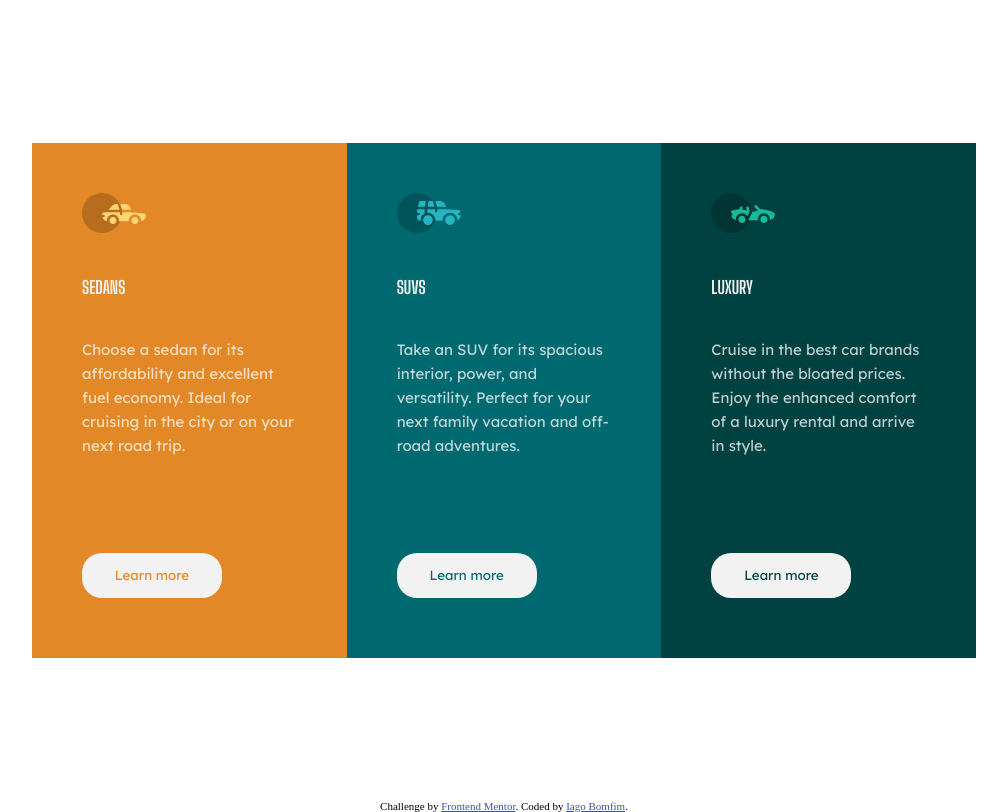
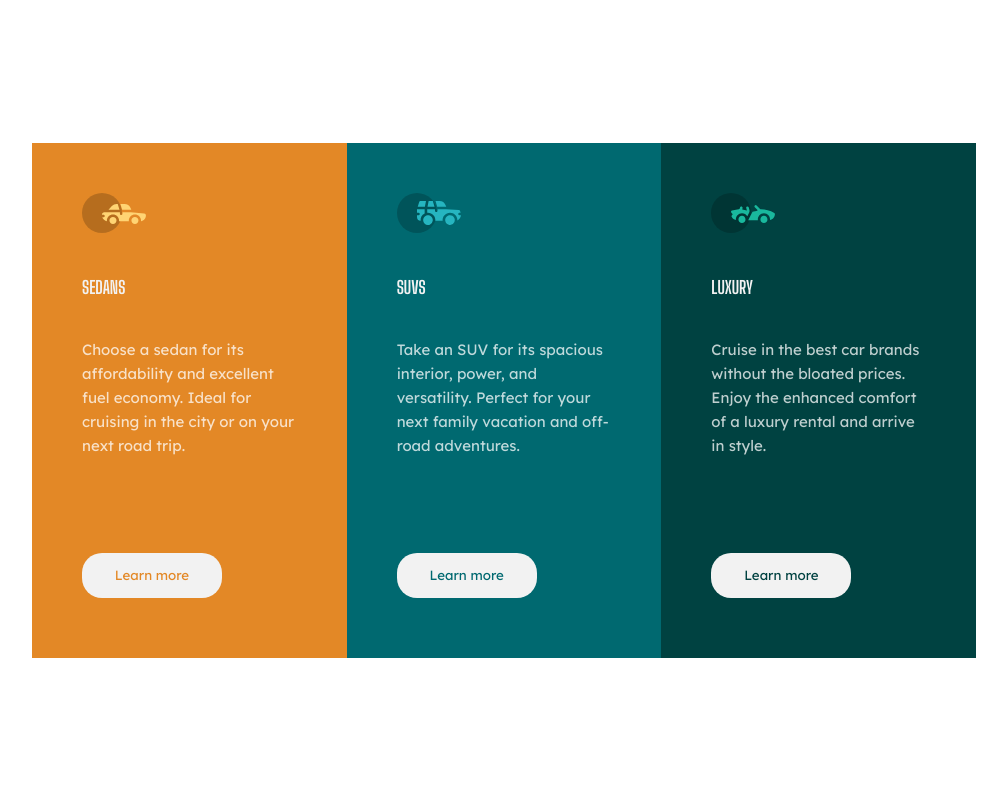
Before and after one commit to IagoBomfim/3-column-preview-card-component, a plain HTML site: page index.html in a window 1280 px wide. Shown: the whole page, without its empty margins (136-1143 px from the left). Drawn offline with Linux system fonts and the light colour scheme.

Commit message:
update README

```diff
--- a/index.html
+++ b/index.html
@@ -34,10 +34,6 @@
       <button type="submit">Learn more</button>
     </div>
   </div>
-  <div class="attribution">
-    Challenge by <a href="https://www.frontendmentor.io?ref=challenge" target="_blank">Frontend Mentor</a>.
-    Coded by <a href="https://www.frontendmentor.io/profile/IagoBomfim">Iago Bomfim</a>.
-  </div>
 </body>
 
 </html>
```
Also changed, not shown: screenshots/screenshot-mobile.png (added), 2 other files.
